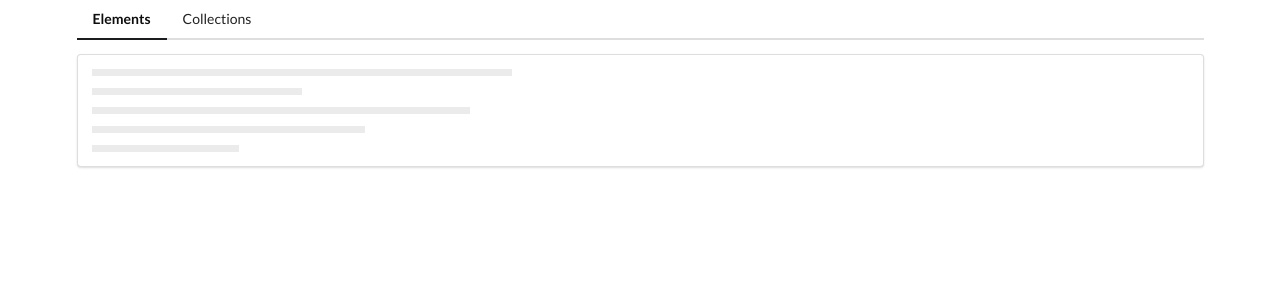
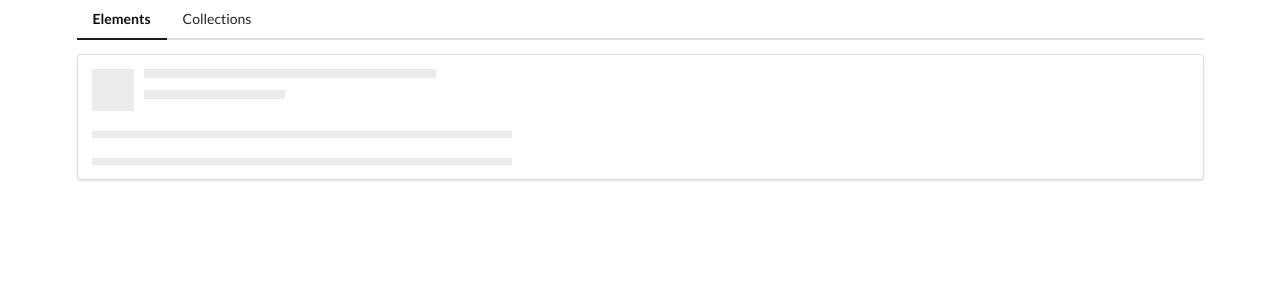
Before and after one commit to aGiBam/Components, an Angular app: page /elements in a window 1280 px wide. Shown: the top 300 px of the page. Built offline with nearby package versions, Linux system fonts and the light colour scheme.

Commit message:
feat(elements): implement Times directive and update Placeholder component

```diff
--- a/src/app/elements/elements-home/elements-home.html
+++ b/src/app/elements/elements-home/elements-home.html
@@ -1 +1 @@
-<app-placeholder [header]="false"></app-placeholder>
+<app-placeholder [lines]="2"></app-placeholder>
--- a/src/app/elements/placeholder/placeholder.html
+++ b/src/app/elements/placeholder/placeholder.html
@@ -5,11 +5,7 @@
       <div class="line"></div>
     </div>
   }
-  <div class="paragraph">
-    <div class="line"></div>
-    <div class="line"></div>
-    <div class="line"></div>
-    <div class="line"></div>
+  <div *appTimes="lines" class="paragraph">
     <div class="line"></div>
   </div>
 </div>
--- a/src/app/elements/placeholder/placeholder.ts
+++ b/src/app/elements/placeholder/placeholder.ts
@@ -1,7 +1,8 @@
 import { Component, Input } from '@angular/core';
+import { Times } from "../times";
 
 @Component({
-  imports: [],
+  imports: [Times],
   selector: 'app-placeholder',
   styleUrl: './placeholder.css',
   templateUrl: './placeholder.html',
--- /dev/null
+++ b/src/app/elements/times.ts
@@ -0,0 +1,19 @@
+import { Directive, TemplateRef, ViewContainerRef, Input } from '@angular/core';
+
+@Directive({
+  selector: '[appTimes]',
+})
+export class Times {
+  viewContainer: ViewContainerRef;
+  templateRef: TemplateRef<any>;
+  constructor(viewContainer: ViewContainerRef, templateRef: TemplateRef<any>) {
+    this.viewContainer = viewContainer;
+    this.templateRef = templateRef;
+  }
+  @Input('appTimes') set render(times: number) {
+    this.viewContainer.clear();
+    for (let i = 0; i < times; i++) {
+      this.viewContainer.createEmbeddedView(this.templateRef, {});
+    }
+  }
+}
```
Also changed, not shown: 1 other file (tests, documents, lock files or other folders).
